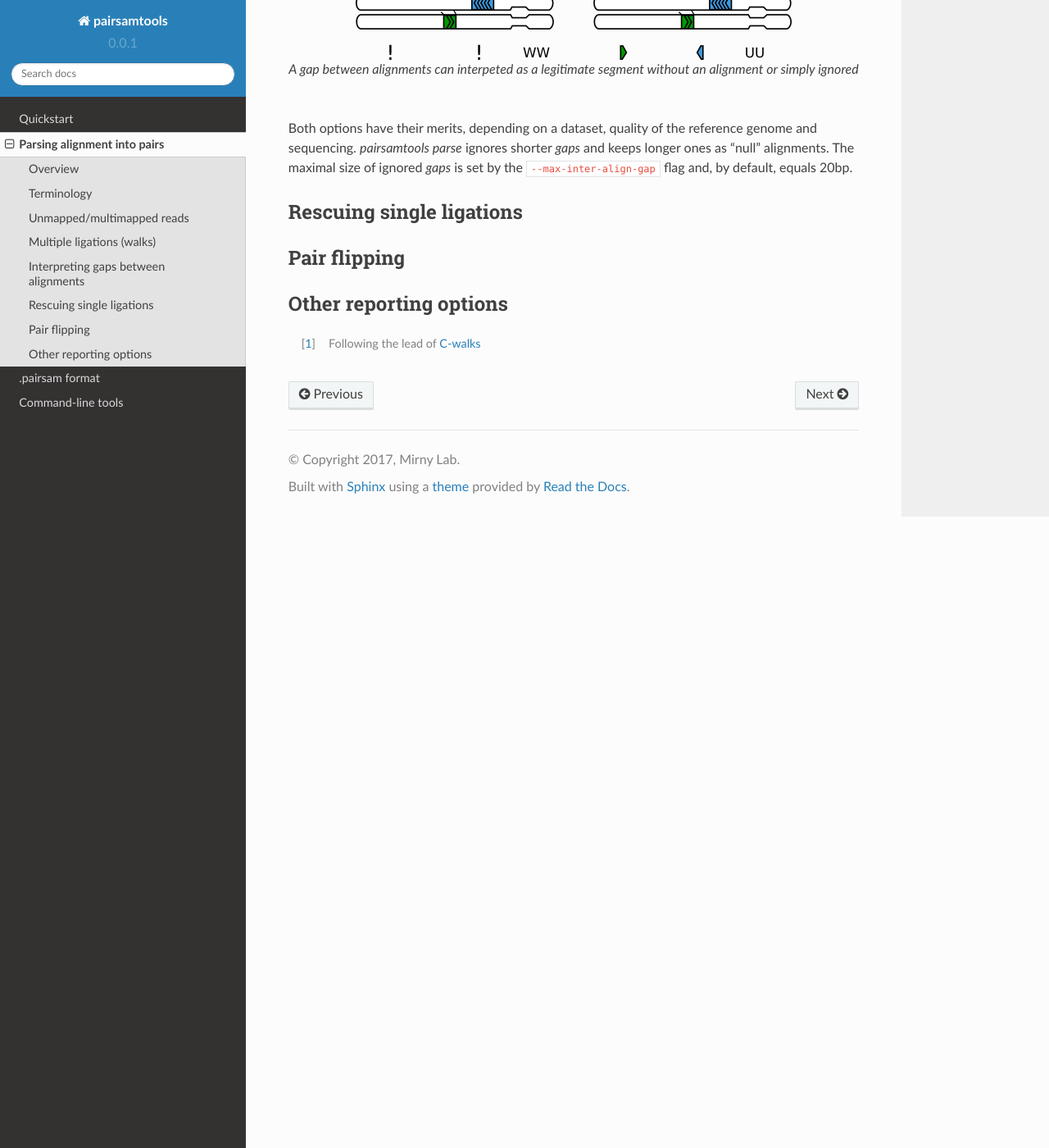
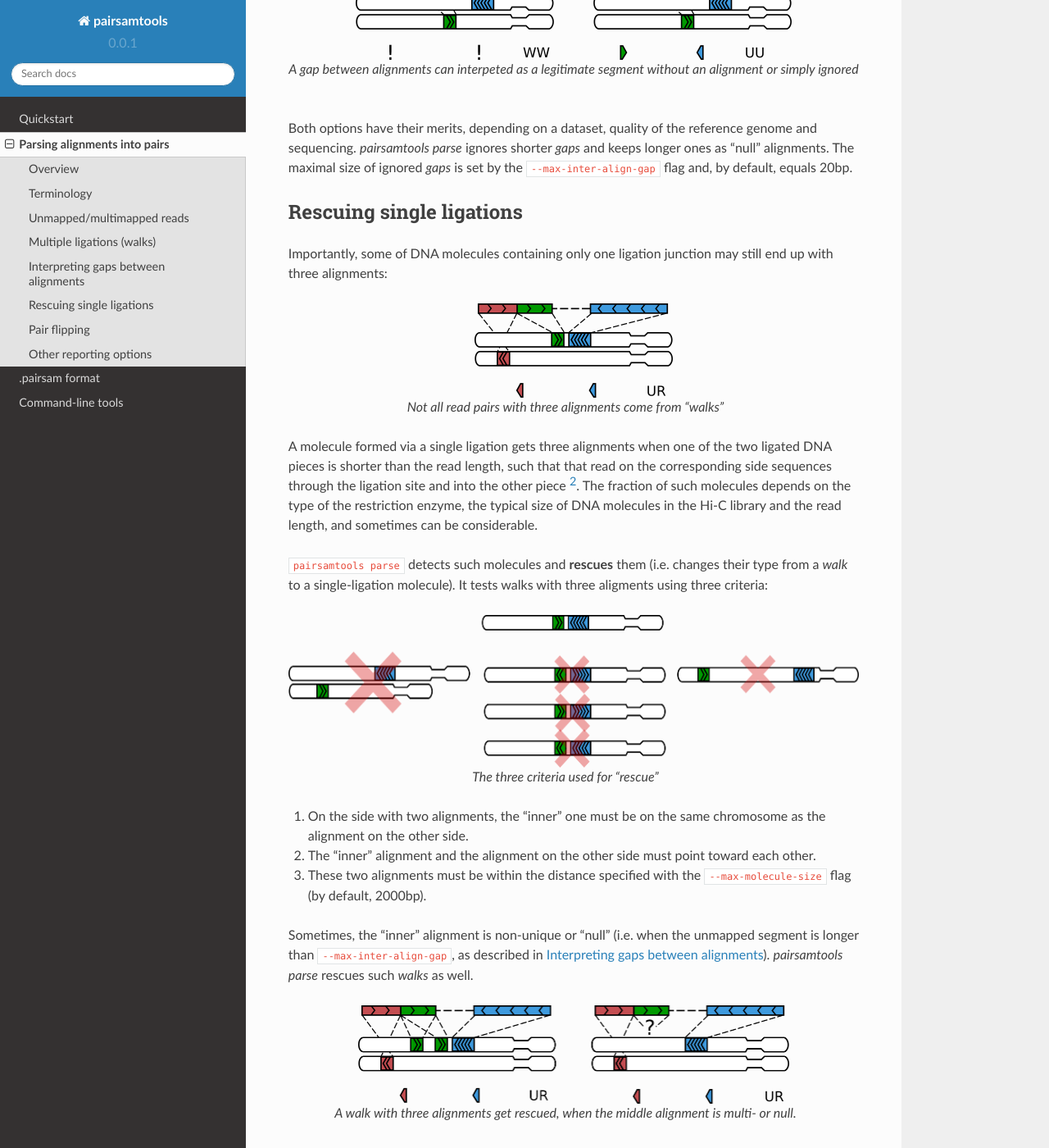
Before and after one commit to open2c/pairtools, a Sphinx documentation site: the page built from doc/parsing.rst, in a window 1280 px wide and 1400 px high, scrolled down 2633 px. Shown: the whole window at 82% size. Built offline with Sphinx 7.4.7 and the Read the Docs theme 2.0.0, drawn with Linux system fonts in a browser that asks for light colours; some of the changed text lies outside the part shown.

Commit message:
docs: add a paragraph on rescue

```diff
--- a/doc/parsing.rst
+++ b/doc/parsing.rst
@@ -1,5 +1,5 @@
-Parsing alignment into pairs
-============================
+Parsing alignments into pairs
+=============================
 
 Overview
 --------
@@ -22,7 +22,7 @@ Terminology
 -----------
 
 Throughout this document we will be using the same visual language to describe
-how DNA sequences (in the .fastq format) are tranformed into sequence alignments
+how DNA sequences (in the .fastq format) are transformed into sequence alignments
 (.sam/.bam) and into ligation events (.pairs).
 
 .. figure:: _static/terminology.png
@@ -110,6 +110,8 @@ walks [1]_. Currently, ``pairsamtools parse`` does not
 process such molecules and tags them with type ``WW``. Note that, each of the
 alignments
 
+.. _section-gaps:
+
 Interpreting gaps between alignments
 ------------------------------------
 
@@ -138,6 +140,54 @@ the ``--max-inter-align-gap`` flag and, by default, equals 20bp.
 Rescuing single ligations
 -------------------------
 
+Importantly, some of DNA molecules containing only one ligation junction
+may still end up with three alignments:
+
+.. figure:: _static/read_pair_UR.png
+   :scale: 50 %
+   :alt: Not all read pairs with three alignments come from "walks"
+   :align: center
+
+   Not all read pairs with three alignments come from "walks"
+
+A molecule formed via a single ligation gets three alignments when one of the
+two ligated DNA pieces is shorter than the read length, such that that read on
+the corresponding side sequences through the ligation site and into the other
+piece [2]_. The fraction of such molecules depends on the type of the restriction
+enzyme, the typical size of DNA molecules in the Hi-C library and the read
+length, and sometimes can be considerable.
+
+``pairsamtools parse`` detects such molecules and **rescues** them (i.e.
+changes their type from a *walk* to a single-ligation molecule). It tests
+walks with three aligments using three criteria:
+
+.. figure:: _static/read_pair_UR_criteria.png
+   :scale: 50 %
+   :alt: The three criteria used for "rescue"
+   :align: center
+
+   The three criteria used for "rescue"
+
+1. On the side with two alignments, the "inner" one must be on the same chromosome
+   as the alignment on the other side.
+
+2. The "inner" alignment and the alignment on the other side must point toward
+   each other.
+
+3. These two alignments must be within the distance specified with the
+   ``--max-molecule-size`` flag (by default, 2000bp).
+
+Sometimes, the "inner" alignment is non-unique or "null" (i.e. when the unmapped
+segment is longer than ``--max-inter-align-gap``, as described in :ref:`section-gaps`).
+`pairsamtools parse` rescues such *walks* as well.
+
+.. figure:: _static/read_pair_UR_MorN.png
+   :scale: 50 %
+   :alt: A walk with three alignments get rescued, when the middle alignment is multi- or null
+   :align: center
+
+   A walk with three alignments get rescued, when the middle alignment is multi- or null.
+
 Pair flipping
 -------------
 
@@ -145,3 +195,6 @@ Other reporting options
 -----------------------
 
 .. [1] Following the lead of `C-walks <https://www.nature.com/articles/nature20158>`_
+
+.. [2] This procedure was first introduced in `HiC-Pro <https://github.com/nservant/HiC-Pro>`_
+   and the in `Juicer <https://github.com/theaidenlab/juicer>`_ .
```
Also changed, not shown: doc/_static/read-vs-alignment-vs-pairs.svg, doc/_static/read_pair_UR.png (added), doc/_static/read_pair_UR_MorN.png (added), doc/_static/read_pair_UR_criteria.png (added).
